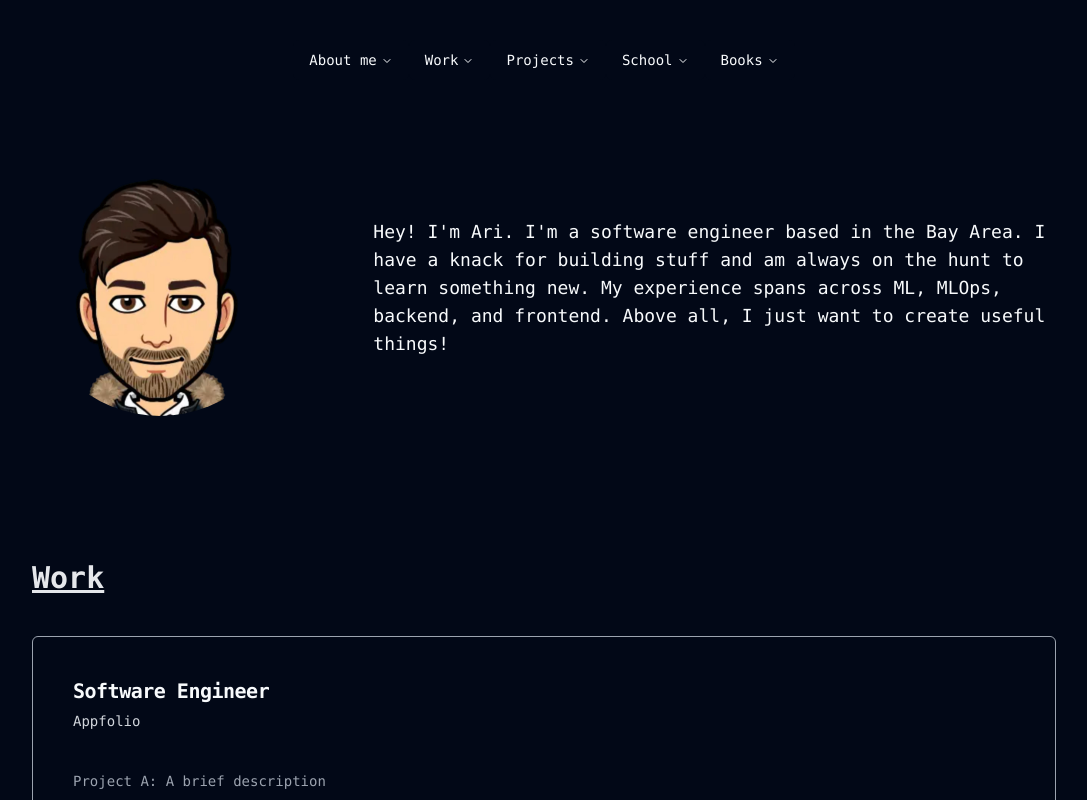
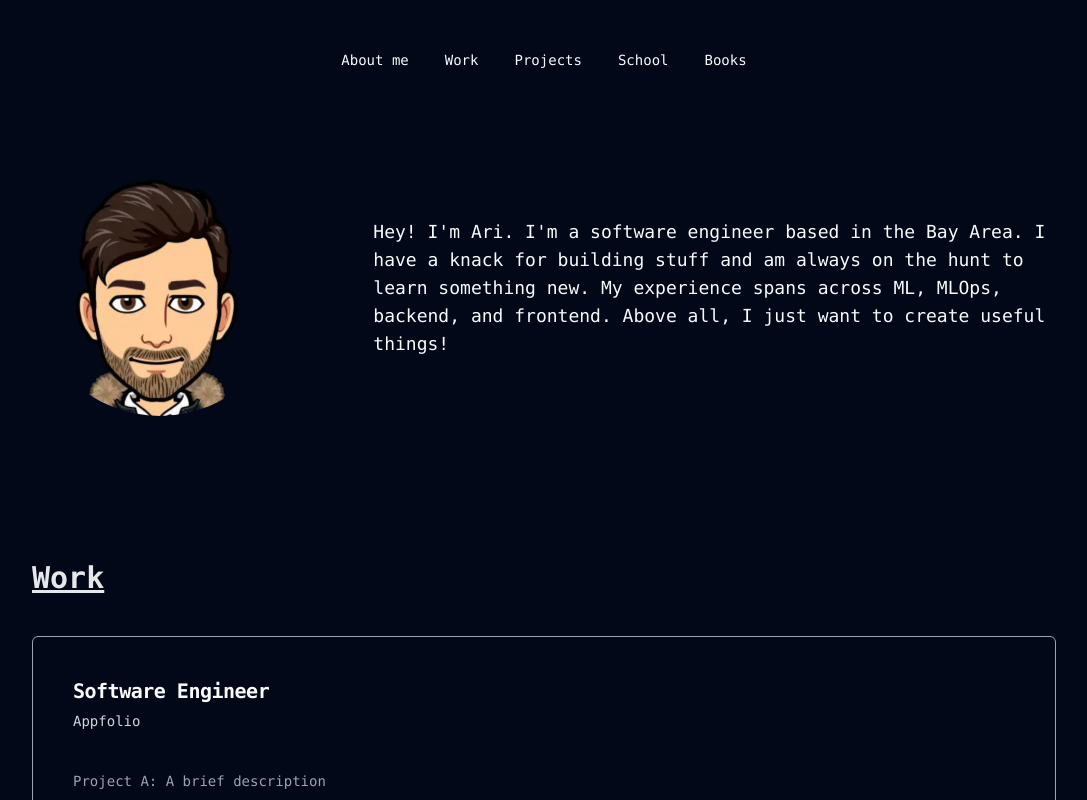
Before and after one commit to aripo99/personal-website, a Next.js app: page / in a window 1280 px wide. Shown: the top 800 px of the page, without its empty margins (96-1183 px from the left). Built offline with nearby package versions, Linux system fonts and the light colour scheme.

Commit message:
Remove menu trigger from top nav bar

```diff
--- a/components/TopNavBar.tsx
+++ b/components/TopNavBar.tsx
@@ -5,6 +5,7 @@ import {
     NavigationMenuItem,
     NavigationMenuList,
     NavigationMenuTrigger,
+    NavigationMenuButton
 } from "@/components/ui/navigation-menu"
 
 import Link from "next/link";
@@ -15,23 +16,31 @@ const TopNacvBar = () => {
             <NavigationMenuList>
                 <NavigationMenuItem>
                     <Link href="#">
-                        <NavigationMenuTrigger>About me</NavigationMenuTrigger>
+                        <NavigationMenuButton>About me</NavigationMenuButton>
                     </Link>
+                </NavigationMenuItem>
+                <NavigationMenuItem>
                     <Link href="#work">
-                        <NavigationMenuTrigger>Work</NavigationMenuTrigger>
+                        <NavigationMenuButton>Work</NavigationMenuButton>
                     </Link>
+                </NavigationMenuItem>
+                <NavigationMenuItem>
                     <Link href="#projects">
-                        <NavigationMenuTrigger>Projects</NavigationMenuTrigger>
+                        <NavigationMenuButton>Projects</NavigationMenuButton>
                     </Link>
+                </NavigationMenuItem>
+                <NavigationMenuItem>
                     <Link href="#school">
-                        <NavigationMenuTrigger>School</NavigationMenuTrigger>
+                        <NavigationMenuButton>School</NavigationMenuButton>
                     </Link>
+                </NavigationMenuItem>
+                <NavigationMenuItem>
                     <Link href="#books">
-                        <NavigationMenuTrigger>Books</NavigationMenuTrigger>
+                        <NavigationMenuButton>Books</NavigationMenuButton>
                     </Link>
                 </NavigationMenuItem>
             </NavigationMenuList>
-        </NavigationMenu>
+        </NavigationMenu >
     )
 }
 
--- a/components/ui/navigation-menu.tsx
+++ b/components/ui/navigation-menu.tsx
@@ -115,6 +115,24 @@ const NavigationMenuIndicator = React.forwardRef<
 NavigationMenuIndicator.displayName =
   NavigationMenuPrimitive.Indicator.displayName
 
+const navigationMenuButtonStyle = cva(
+  "group inline-flex h-10 w-max items-center justify-center rounded-md bg-background px-4 py-2 text-sm font-medium transition-colors hover:bg-accent hover:text-accent-foreground focus:bg-accent focus:text-accent-foreground focus:outline-none disabled:pointer-events-none disabled:opacity-50"
+)
+
+const NavigationMenuButton = React.forwardRef<
+  React.ElementRef<typeof NavigationMenuPrimitive.Trigger>,
+  React.ComponentPropsWithoutRef<typeof NavigationMenuPrimitive.Trigger>
+>(({ className, children, ...props }, ref) => (
+  <NavigationMenuPrimitive.Trigger
+    ref={ref}
+    className={cn(navigationMenuButtonStyle(), "group", className)}
+    {...props}
+  >
+    {children}{" "}
+  </NavigationMenuPrimitive.Trigger>
+))
+NavigationMenuButton.displayName = NavigationMenuPrimitive.Trigger.displayName
+
 export {
   navigationMenuTriggerStyle,
   NavigationMenu,
@@ -125,4 +143,5 @@ export {
   NavigationMenuLink,
   NavigationMenuIndicator,
   NavigationMenuViewport,
+  NavigationMenuButton,
 }
```
